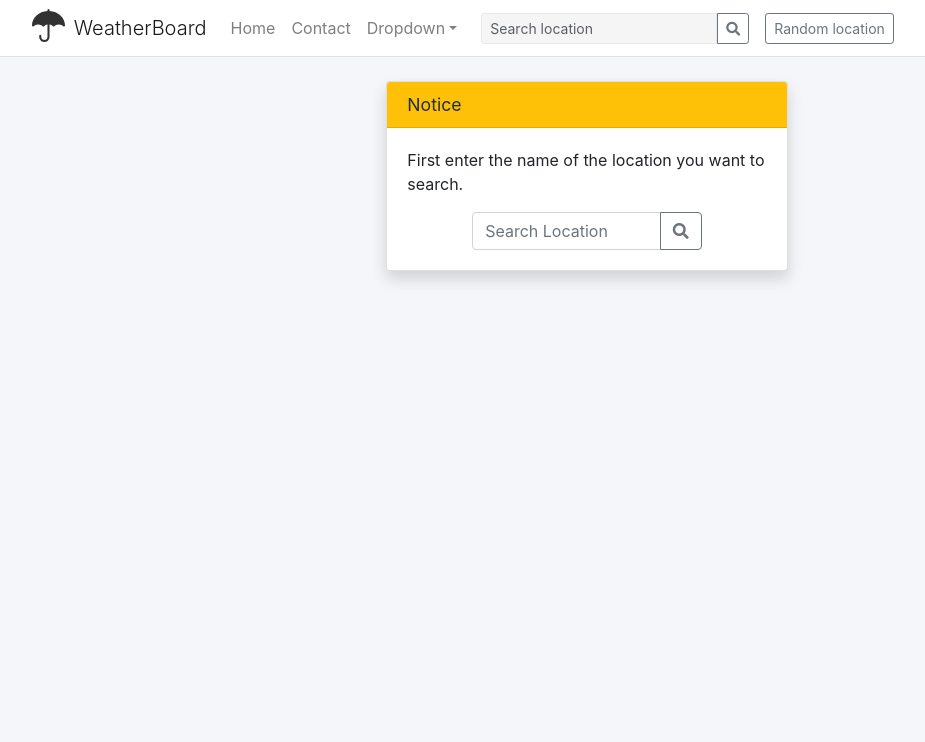
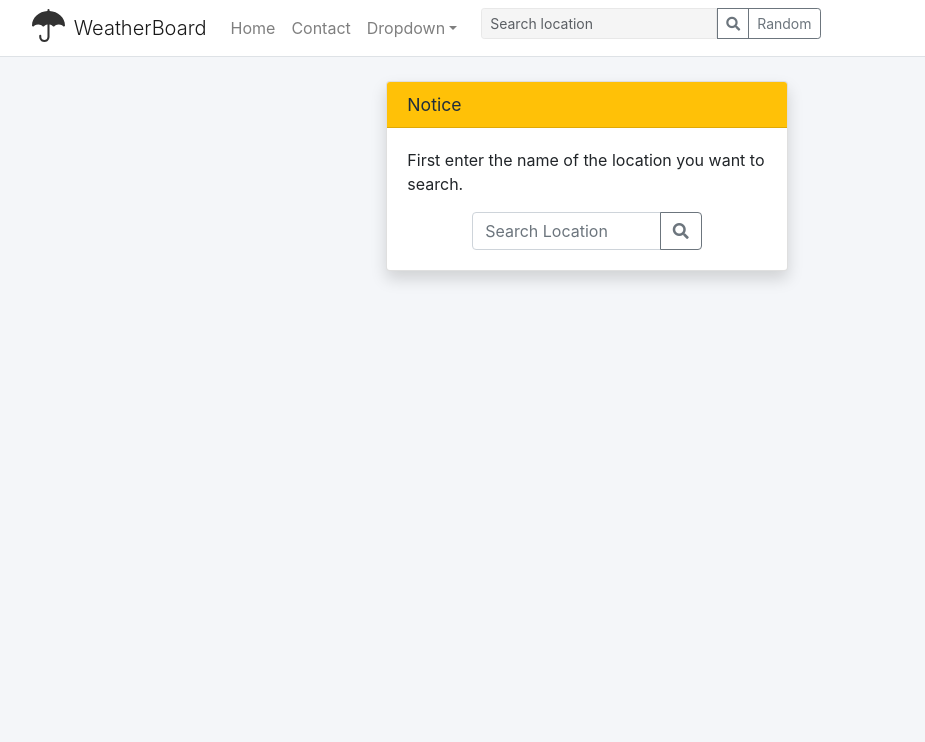
Before and after one commit to rvdvorak/weather_board, a Django app: page /locations/ in a window 1280 px wide. Shown: the top 742 px of the page, without its empty margins (53-978 px from the left). Run offline with Django 3.2, Linux system fonts and the light colour scheme; style sheets or scripts are compiled from the project's sources; some libraries are stand-ins or nearby versions.

Commit message:
Improve random location.

```diff
--- a/weather_project/weather/urls.py
+++ b/weather_project/weather/urls.py
@@ -21,4 +21,5 @@ urlpatterns = [
     path('admin/', admin.site.urls),
     path('', views.weather_dashboard, name='weather_dashboard'),
     path('locations/', views.locations, name='locations'),
+    path('locations/random', views.random_location, name='random_location'),
 ]
--- a/weather_project/weather_app/templates/weather_app/navbar.html
+++ b/weather_project/weather_app/templates/weather_app/navbar.html
@@ -1,6 +1,6 @@
 {% load static %}
 
-<nav class="main-header navbar navbar-expand-md navbar-light navbar-white">
+<nav class="main-header navbar navbar-expand-lg navbar-light navbar-white">
     <div class="container">
         <a href="../../index3.html" class="navbar-brand">
             <img src="{% static 'umbrella.svg' %}" alt="AdminLTE Logo" class="brand-image" style="opacity: .8">
@@ -59,10 +59,8 @@
                         <!-- End Level two -->
                     </ul>
                 </li>
-            </ul>
-
-            <!-- SEARCH FORM -->
-            <form class="form-inline ml-0 ml-md-3" action="{% url 'locations' %}" method="GET">
+                <li class="nav-item">
+                    <form class="form-inline ml-0 ml-lg-3" action="{% url 'locations' %}" method="GET">
                         <div class="input-group input-group-sm">
                             <input class="form-control form-control-navbar" name="search_text" type="search"
                                 placeholder="Search location" aria-label="Search location">
@@ -71,14 +69,15 @@
                                     <i class="fa fa-search"></i>
                                 </button>
                             </div>
+                            <div class="input-group-append">
+                                <a href="{% url 'random_location' %}" class="btn btn-block btn-outline-secondary btn-sm">
+                                    Random
+                                </a>
+                            </div>
                         </div>
                     </form>
-            <form class="form-inline ml-0 ml-md-3" action="{% url 'weather_dashboard' %}" method="GET">
-                <input type="hidden" name="random_location" value="true">
-                <button type="submit" class="btn btn-block btn-outline-secondary btn-sm">
-                    Random location
-                </button>
-            </form>
+                </li>
+            </ul>
         </div>
     </div>
 </nav>
--- a/weather_project/weather_app/views.py
+++ b/weather_project/weather_app/views.py
@@ -1,6 +1,8 @@
-from django.shortcuts import render
+from django.shortcuts import render, redirect
 from django.http import HttpResponse
+from django.urls import reverse
 from datetime import datetime
+from urllib.parse import urlencode
 import requests
 import pprint
 import json
@@ -8,51 +10,7 @@ import random
 
 
 def weather_dashboard(request):
-    def get_random_location():
-        latitude = (random.random() * 180) - 90
-        longitude = (random.random() * 360) - 180
-        url = 'https://api.openrouteservice.org/geocode/reverse'
-        params = {
-            'api_key': '5b3ce3597851110001cf624830716a6e069742efa48b8fffc0f8fe71',
-            'point.lat': latitude,
-            'point.lon': longitude,
-            'size': 1,
-        }
-        response = requests.get(url, params=params)
-        if not response.status_code == 200:
-            return {
-                'data': None,
-                'message': {
-                    'style': 'danger',
-                    'headline': 'Location API error',
-                    'description': f'OpenRouteService.org status: {response.status_code}',
-                    'show_search_form': False,
-                }
-            }
-        try:
-            location = response.json()['features'][0]
-            return {
-                'data': {
-                    'latitude': location['geometry']['coordinates'][1],
-                    'longitude': location['geometry']['coordinates'][0],
-                    'label': location['properties']['label'],
-                }
-            }
-        except:
-            return {
-                'data': None,
-                'message': {
-                    'style': 'danger',
-                    'headline': 'Random location error',
-                    'description': 'Sorry, something went wrong...',
-                    'show_search_form': False,
-                }
-            }
-
     def get_location(request):
-        random_location = request.GET.get('random_location')
-        if random_location:
-            return get_random_location()
         latitude = request.GET.get('latitude')
         longitude = request.GET.get('longitude')
         label = request.GET.get('label')
@@ -117,7 +75,6 @@ def weather_dashboard(request):
                 'label': label,
             }
         }
-
 
     def get_weather(location):
         url = 'https://api.openweathermap.org/data/2.5/onecall'
@@ -222,40 +179,40 @@ def weather_dashboard(request):
 
         aqi_stars = {
             1: [
-                    'fas fa-star',
-                    'fas fa-star',
-                    'fas fa-star',
-                    'fas fa-star',
-                    'fas fa-star',
-                ],
+                'fas fa-star',
+                'fas fa-star',
+                'fas fa-star',
+                'fas fa-star',
+                'fas fa-star',
+            ],
             2: [
-                    'fas fa-star',
-                    'fas fa-star',
-                    'fas fa-star',
-                    'fas fa-star',
-                    'far fa-star',
-                ],
+                'fas fa-star',
+                'fas fa-star',
+                'fas fa-star',
+                'fas fa-star',
+                'far fa-star',
+            ],
             3: [
-                    'fas fa-star',
-                    'fas fa-star',
-                    'fas fa-star',
-                    'far fa-star',
-                    'far fa-star',
-                    ],
+                'fas fa-star',
+                'fas fa-star',
+                'fas fa-star',
+                'far fa-star',
+                'far fa-star',
+            ],
             4: [
-                    'fas fa-star',
-                    'fas fa-star',
-                    'far fa-star',
-                    'far fa-star',
-                    'far fa-star',
-                ],
+                'fas fa-star',
+                'fas fa-star',
+                'far fa-star',
+                'far fa-star',
+                'far fa-star',
+            ],
             5: [
-                    'fas fa-star',
-                    'far fa-star',
-                    'far fa-star',
-                    'far fa-star',
-                    'far fa-star',
-                ],
+                'fas fa-star',
+                'far fa-star',
+                'far fa-star',
+                'far fa-star',
+                'far fa-star',
+            ],
         }
 
         current['main']['aqi_stars'] = aqi_stars[current['main']['aqi']]
@@ -301,13 +258,13 @@ def weather_dashboard(request):
     chart_data = get_chart_data(weather['data'])
 
     return render(request, 'weather_app/pages/weather_dashboard.html',
-        {
-            'location': location['data'],
-            'weather': weather['data'],
-            'air_pollution': air_pollution['data'],
-            'chart_data': chart_data,
-        }
-    )
+                  {
+                      'location': location['data'],
+                      'weather': weather['data'],
+                      'air_pollution': air_pollution['data'],
+                      'chart_data': chart_data,
+                  }
+                  )
 
 
 def locations(request):
@@ -357,7 +314,7 @@ def locations(request):
         if not found_locations:
             return {
                 'data': None,
-                'message' : {
+                'message': {
                     'style': 'warning',
                     'headline': 'No location found',
                     'description': 'You probably entered the location incorrectly. Please try again.',
@@ -372,3 +329,62 @@ def locations(request):
     if not found_locations['data']:
         return render(request, 'weather_app/pages/message.html', {'message': found_locations['message']})
     return render(request, 'weather_app/pages/locations.html', {'found_locations': found_locations['data']})
+
+
+def random_location(request):
+    def get_random_loaction():
+        latitude = (random.random() * 180) - 90
+        longitude = (random.random() * 360) - 180
+        url = 'https://api.openrouteservice.org/geocode/reverse'
+        params = {
+            'api_key': '5b3ce3597851110001cf624830716a6e069742efa48b8fffc0f8fe71',
+            'point.lat': latitude,
+            'point.lon': longitude,
+            'size': 1,
+        }
+        response = requests.get(url, params=params)
+        if not response.status_code == 200:
+            return {
+                'data': None,
+                'message': {
+                    'style': 'danger',
+                    'headline': 'Location API error',
+                    'description': f'OpenRouteService.org status: {response.status_code}',
+                    'show_search_form': False,
+                }
+            }
+        try:
+            location = response.json()['features'][0]
+            return {
+                'data': {
+                    'latitude': location['geometry']['coordinates'][1],
+                    'longitude': location['geometry']['coordinates'][0],
+                    'label': location['properties']['label'],
+                }
+            }
+        except:
+            return {
+                'data': None,
+                'message': {
+                    'style': 'danger',
+                    'headline': 'Random location error',
+                    'description': 'Sorry, something went wrong...',
+                    'show_search_form': False,
+                }
+            }
+
+    location = get_random_loaction()
+    if not location['data']:
+        return render(request, 'weather_app/pages/message.html', {'message': location['message']})
+    base_url = reverse('weather_dashboard')
+    query_string = urlencode(
+        {
+            'latitude': location['data']['latitude'],
+            'longitude': location['data']['longitude'],
+            'label': location['data']['label'],
+        }
+    )
+    url = f'{base_url}?{query_string}'
+    print('URL', url)
+    response = redirect(url)
+    return response
```
Lines whose indentation alone changed are shown as unchanged.
